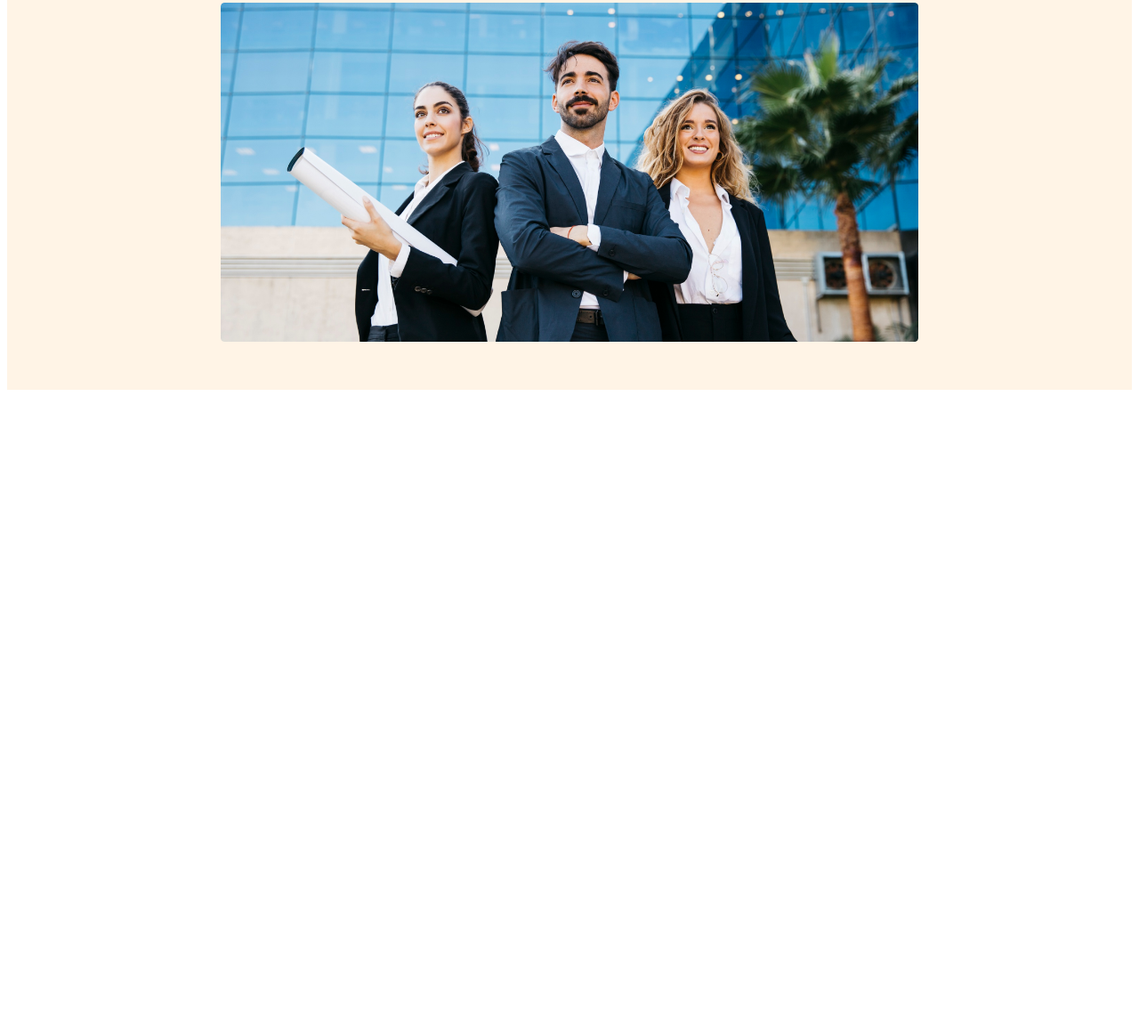
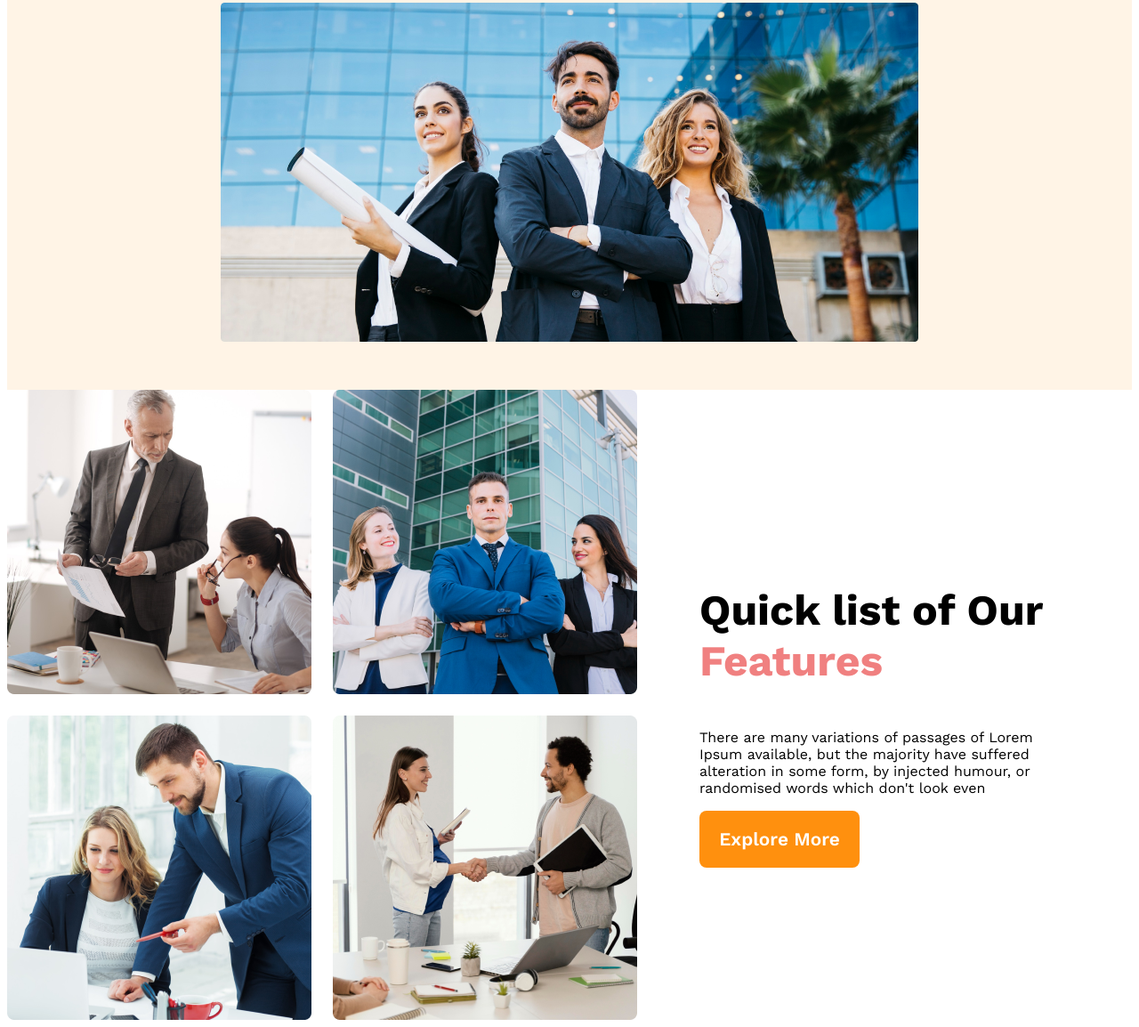
Before and after one commit to mm-uddin/g3-website-responsive, a plain HTML site: page index.html in a window 1280 px wide. Shown: the part 573-1727 px from the top of the page at 89% size. Before the commit the page ends 1019 px from the top, so only its background shows below. Drawn offline with nearby package versions, Linux system fonts and the light colour scheme.

Commit message:
Feature Content added

```diff
--- a/index.html
+++ b/index.html
@@ -34,6 +34,26 @@
 
   <main>
 
+    <!-- Teams Section -->
+
+    <section class="teams-container">
+      <div class="teams-img-container">
+        <img src="./images/team1.png" alt="">
+        <img src="./images/team2.png" alt="">
+        <img src="./images/team3.png" alt="">
+        <img src="./images/team4.png" alt="">
+
+      </div>
+
+      <div class="teams-content">
+        <h3 class="teams-content-title"> <span class="quick-list">Quick list</span> <span>of Our</span> <span class="text-features">Features</span></h3>
+        <p class="teams-description">There are many variations of passages of Lorem Ipsum available, but the majority have suffered alteration in some form, by injected humour, or randomised words which don't look even</p>
+
+        <button class="btn-primary">Explore More</button>
+
+      </div>
+    </section>
+
   </main>
 
   <footer>
--- a/styles/style.css
+++ b/styles/style.css
@@ -89,11 +89,11 @@ nav li a {
 /* Mobile Devices */
 @media screen and (max-width:576px) {
 
-  header{
+  header {
     padding: 20px;
   }
 
-  nav{
+  nav {
     flex-direction: column;
   }
 
@@ -101,11 +101,50 @@ nav li a {
 }
 
 /* Tablets or Medium devices */
-@media screen and (min-width:576px) and (max-width:960px){
-  nav{
+@media screen and (min-width:576px) and (max-width:960px) {
+  nav {
     flex-direction: column;
   }
-  header{
+
+  header {
     padding: 50px;
   }
 }
+
+/* main styles */
+
+main {
+  max-width: 1440px;
+  margin: 0 auto;
+}
+
+/* Teams style */
+.teams-container {
+  display: flex;
+  align-items: center;
+}
+
+.teams-img-container {
+  display: grid;
+  grid-template-columns: repeat(2, 1fr);
+  gap: 1.5rem;
+}
+
+.teams-content{
+  padding-right: 70px;
+  padding-left: 70px;
+}
+
+.teams-content-title{
+  font-size: 3rem;
+}
+
+.teams-content-title .quick-style{
+  color: slategray;
+  font-weight: 700;
+}
+
+.teams-content-title .text-features{
+  color: lightcoral;
+  font-weight: 700;
+}
```
